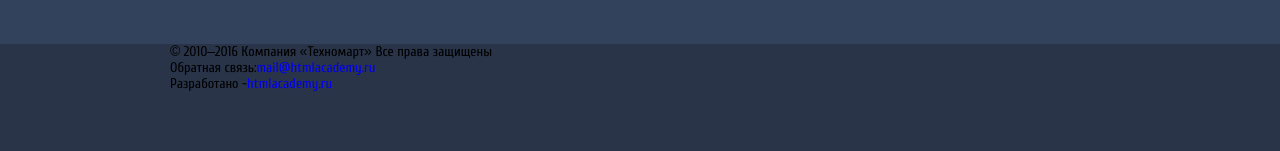
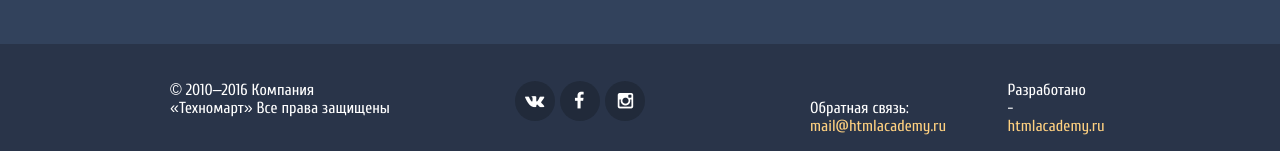
Before and after one commit to AndrewChanse/Technomart, a plain HTML site: page index.html in a window 1280 px wide. Shown: the part 3000-3151 px from the top of the page. Drawn offline with Linux system fonts and the light colour scheme; files whose address does not match are found by name.

Commit message:
29/11/17 footer finished

```diff
--- a/css/style.css
+++ b/css/style.css
@@ -1026,19 +1026,89 @@ a.footer-logo {
 }
 
 .lower-footer {
-	display: flex;
-	min-height: 10.7rem;
+	min-height: 7rem;
+	padding-top: 3.7rem;
 	background-color: #293449;
-
 }
 
+.lower-footer-content {
+	display: flex;
+	justify-content: flex-start;
+	align-items: flex-start;
+}
 
+.copyright {
+	margin-right: auto;
+	width: 23rem;
+	font-size: 1.6rem;
+	line-height: 1.8rem;
+	color: #fff;
+}
 
+.lower-footer-content .social {
+	width: 18rem;
+	font-size: 0;
+}
 
+.social a {
+	position: relative;
+	margin-right: 0.5rem;
+	display: inline-block;
+	color: #fff;
+	width: 4rem;
+	height: 4rem;
+	border-radius: 50%;
+	background-color: #212a3a;
+}
 
+[class*="social-btn"]::before {
+	position: absolute;
+	top: 25%;
+	left: 25%;
+	font-family: "symbols-technomart";
+	color: #fff;
+	font-size: 1.8rem;
+}
 
+.btn-vk::before {
+	content: "\76";
+}
 
+.btn-fb::before {
+	content: "\66";
+	left: 35%;
+}
 
+.btn-inst::before {
+	content: "📷";
+	left: 32%;
+}
+
+.feedback {
+	width: 30rem;
+	margin-left: auto;
+}
+
+.feedback p {
+	display: inline-block;
+	margin-right: 5.5rem;
+	width: 13.9rem;
+	font-size: 1.6rem;
+	line-height: 1.8rem;
+	color: #fff;
+}
+
+.feedback p:last-child {
+	width: 8.6rem;
+	margin-right: 0;
+}
+
+.feedback a {
+	display: block;
+	font-size: 1.6rem;
+	line-height: 1.8rem;
+	color: #ffd180;
+}
 
 /*ICONIC STYLES*/
 [class^="icon-"]::before,
@@ -1061,9 +1131,9 @@ a.footer-logo {
 .icon-left::before { content: "\3c"; } /* "&lt;" */
 .icon-right::before { content: "\3e"; } /* "&gt;" */
 /*.icon-basket::before { content: "\62"; } /* "b" */
-.icon-facebook::before { content: "\66"; } /* "f" */
+/*.icon-facebook::before { content: "\66"; } /* "f" */
 .icon-twitter::before { content: "\74"; } /* "t" */
-.icon-vk::before { content: "\76"; } /* "v" */
+/*.icon-vk::before { content: "\76"; } /* "v" */
 .icon-up::before { content: "\2c4"; } /* "˄" */
 .icon-down::before { content: "\2c5"; } /* "˅" */
 .icon-left-big::before { content: "\2190"; } /* "←" */
@@ -1081,6 +1151,6 @@ a.footer-logo {
 .icon-home::before { content: "🏠"; } /* "\1f3e0" */
 .icon-user::before { content: "👨"; } /* "\1f468" */
 /*.icon-phone::before { content: "📞"; } /* "\1f4de" */
-.icon-instagramm::before { content: "📷"; } /* "\1f4f7" */
+/*.icon-instagramm::before { content: "📷"; } /* "\1f4f7" */
 /*.icon-search::before { content: "🔍"; } /* "\1f50d" */
 /*.icon-bookmark::before { content: "🔖"; } /* "\1f516" */
--- a/index.html
+++ b/index.html
@@ -256,13 +256,17 @@
 	</footer>
 	<footer class="lower-footer">
 		<div class="footer-container">
-			<p class="copyright">© 2010–2016 Компания «Техномарт» Все права защищены</p>
-			<div class="social">
-				<a class="social btn-vk" href="#"></a>
-				<a class="social btn-fb" href="#"></a>
-				<a class="social btn-inst" href="#"></a>
-				<p class="feedback">Обратная связь:<a href="mailto:mail@htmlacademy.ru">mail@htmlacademy.ru</a></p>
-				<p class="feedback">Разработано -<a href="#">htmlacademy.ru</a></p>
+			<div class="lower-footer-content">
+				<p class="copyright">© 2010–2016 Компания «Техномарт» Все права защищены</p>
+				<div class="social">
+					<a class="social-btn btn-vk" href="#"></a>
+					<a class="social-btn btn-fb" href="#"></a>
+					<a class="social-btn btn-inst" href="#"></a>
+				</div>
+				<div class="feedback">
+					<p class="feedback-mail">Обратная связь:<a href="mailto:mail@htmlacademy.ru">mail@htmlacademy.ru</a></p>
+					<p class="feedback-site">Разработано -<a href="#">htmlacademy.ru</a></p>
+				</div>
 			</div>
 		</div>
 	</footer>
```
